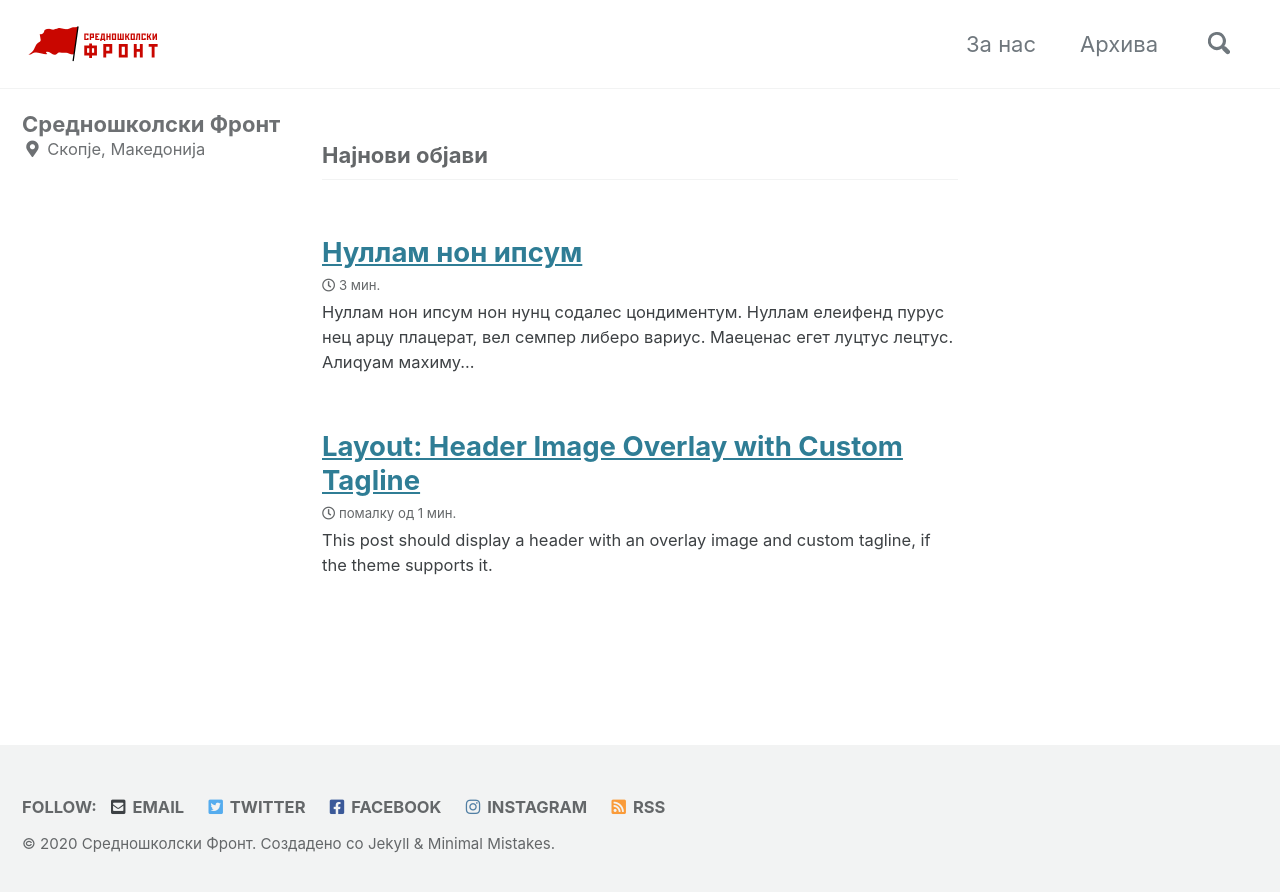
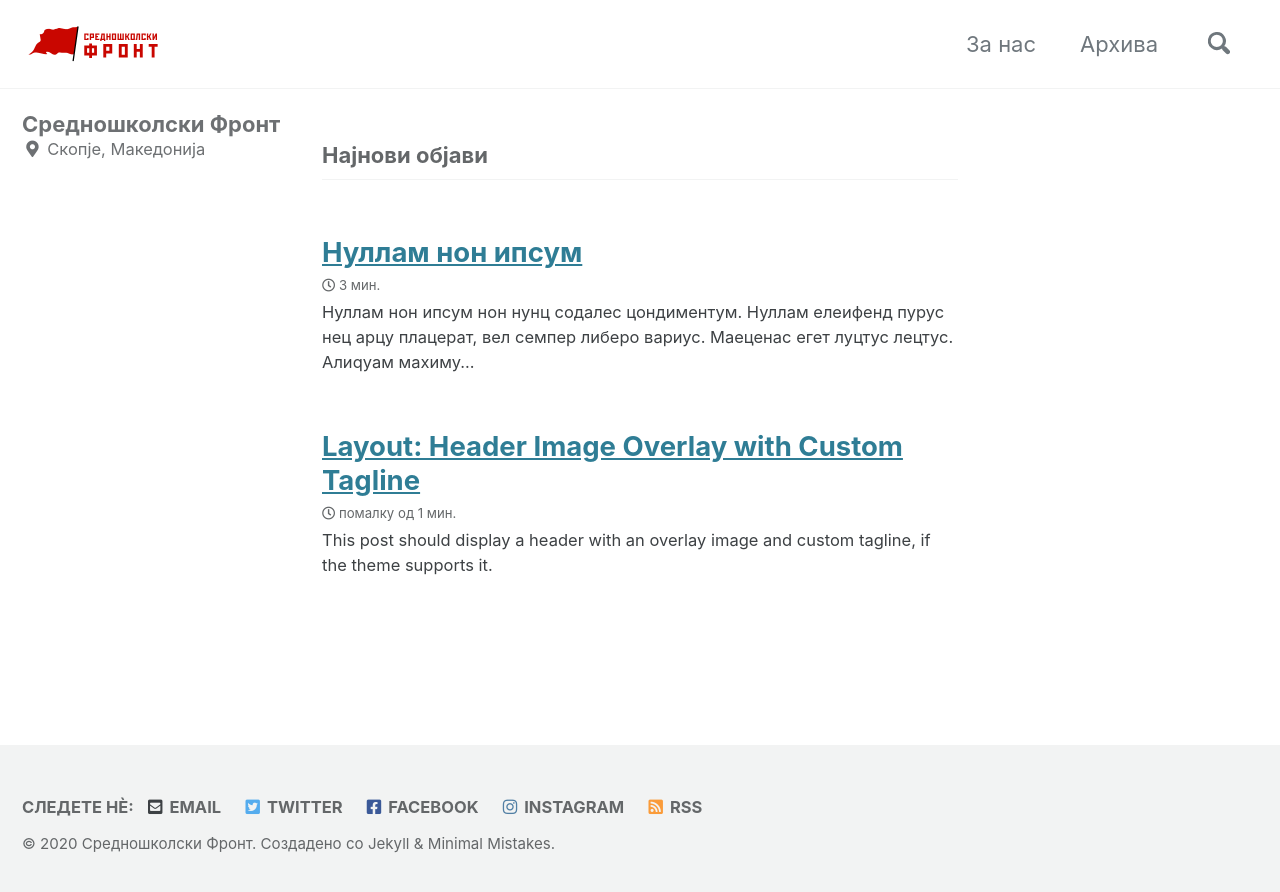
Before and after one commit to srednoshkolskifront/srednoshkolskifront.github.io, a Jekyll site: the page built from index.html, in a window 1280 px wide. Shown: the top 892 px of the page. Built offline with Jekyll 4.4.1, drawn with Linux system fonts in a browser that asks for light colours; cached includes are drawn as plain includes; the list of posts is cut into pages by our own code.

Commit message:
Update ui-text.yml

```diff
--- a/_data/ui-text.yml
+++ b/_data/ui-text.yml
@@ -86,11 +86,11 @@ mk: &DEFAULT_MK
   comments_title             : "Коментари"
   more_label                 : "Дознај повеќе"
   related_label              : "Поврзано"
-  follow_label               : "Follow:"
+  follow_label               : "Следете нè:"
   feed_label                 : "RSS"
   powered_by                 : "Создадено со"
   website_label              : "Интернет страница"
-  email_label                : "Следете нè"
+  email_label                : "Email"
   recent_posts               : "Најнови објави"
   undefined_wpm              : "Недефиниран words_per_minute параметар во _config.yml"
   comment_form_info          : "Важата email адреса нема да биде објавена. Задолжителните полиња се обележани"
```
